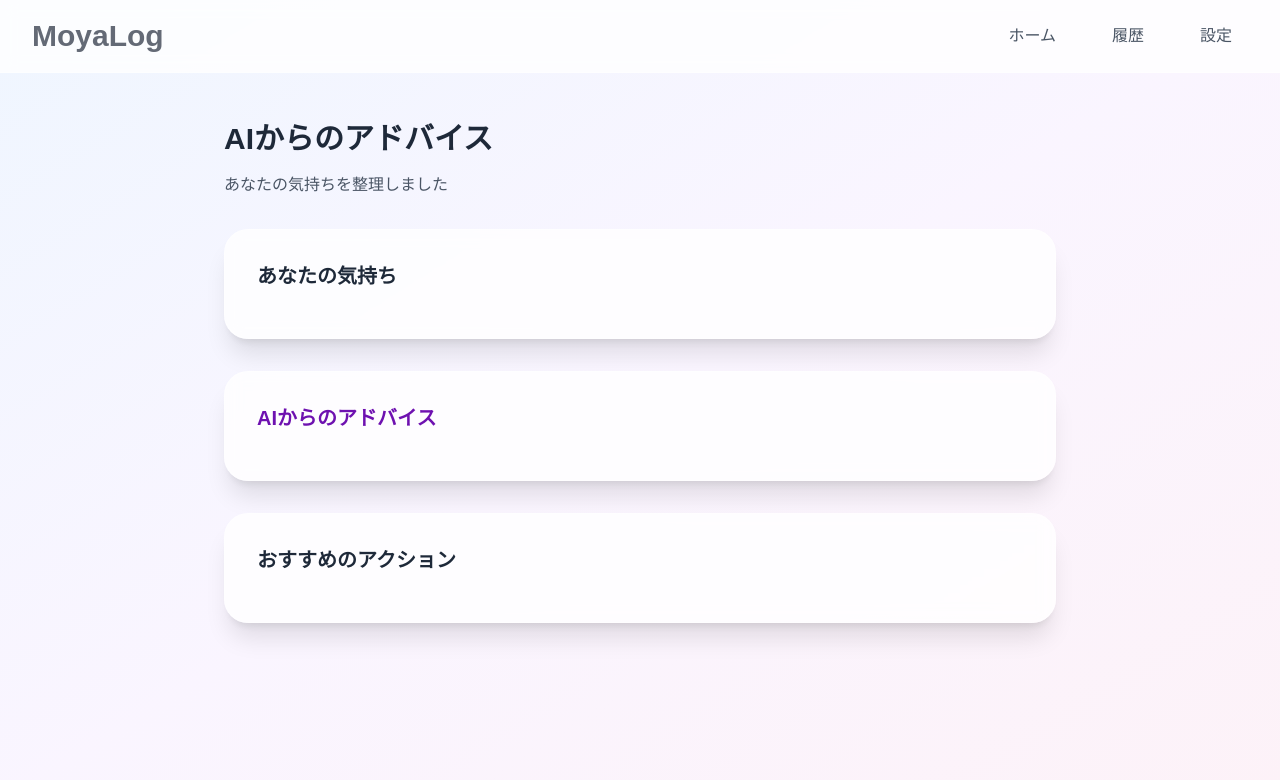
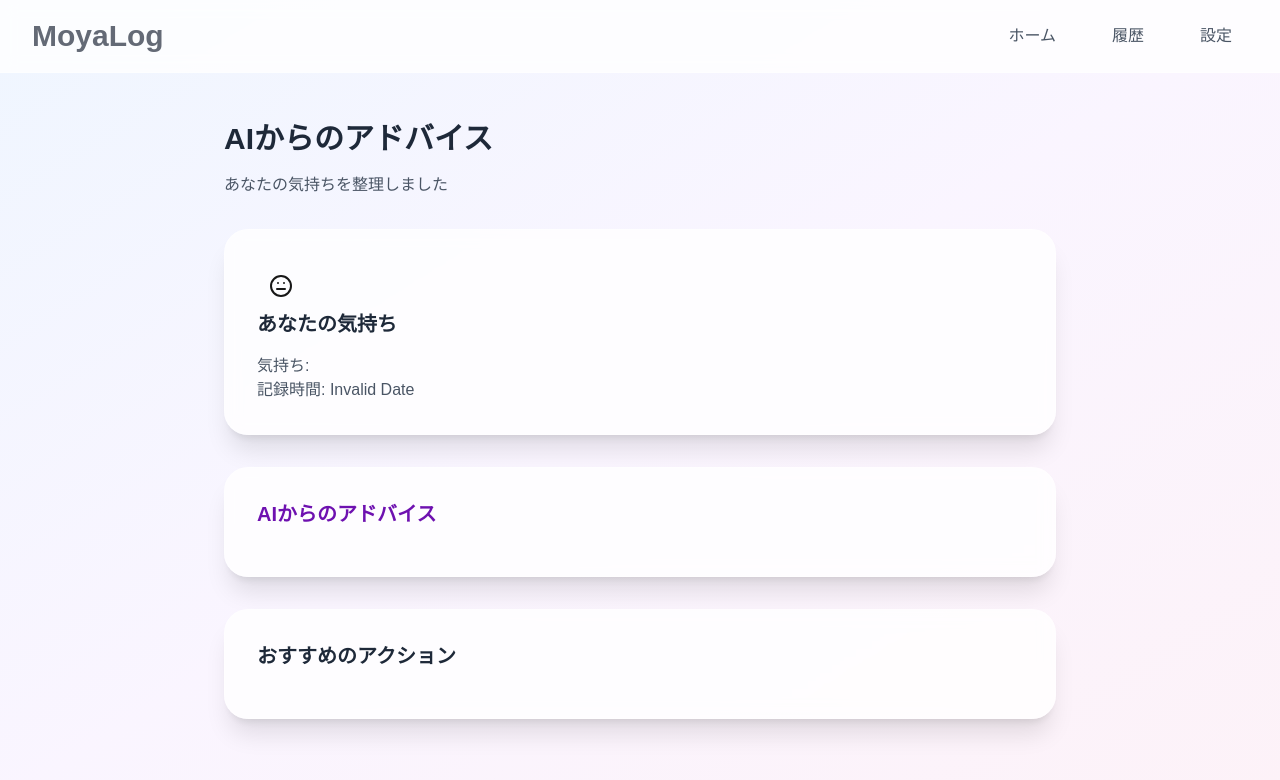
Before and after one commit to yuki-o-tech/moyalog-ai, a Next.js app: page /result in a window 1280 px wide. Shown: the top 780 px of the page. Built offline with nearby package versions, Linux system fonts and the light colour scheme.

Commit message:
feat: MoyaLogアプリの初期実装

```diff
--- a/package.json
+++ b/package.json
@@ -12,7 +12,8 @@
     "lucide-react": "^0.525.0",
     "next": "15.4.2",
     "react": "19.1.0",
-    "react-dom": "19.1.0"
+    "react-dom": "19.1.0",
+    "zustand": "^5.0.6"
   },
   "devDependencies": {
     "@eslint/eslintrc": "^3",
--- a/src/app/home/page.tsx
+++ b/src/app/home/page.tsx
@@ -8,27 +8,33 @@ import { PageTitle } from "@/components/PageTitle"
 import { SectionTitle } from "@/components/SectionTitle"
 import { Button } from "@/components/Button"
 import { moods } from "@/data/moods"
+import { useMoodStore } from "@/store/moodStore"
+import { LucideIcon } from "lucide-react"
 
 const Home = () => {
   const router = useRouter()
-  const [selectedMood, setSelectedMood] = useState<string | null>(null)
+  const { setMood } = useMoodStore()
+  const [selectedMood, setSelectedMood] = useState<{
+    icon: LucideIcon
+    color: string
+    bgColor: string
+  } | null>(null)
   const [input, setInput] = useState("")
-  const [isDisabled, setIsDisabled] = useState(false)
   const [isLoading, setIsLoading] = useState(false)
 
   const handleSubmit = async () => {
     if (input.trim() && selectedMood) {
       setIsLoading(true)
-      setIsDisabled(true)
-      const params = new URLSearchParams({
-        content: input,
-        mood: selectedMood,
-        timestamp: new Date().toISOString(),
-      }).toString()
+
+      setMood(
+        input,
+        selectedMood.icon,
+        selectedMood.color,
+        selectedMood.bgColor
+      )
 
       setTimeout(() => {
-        setIsLoading(false)
-        router.push(`/result?${params}`)
+        router.push("/result")
       }, 2000)
     }
   }
@@ -45,8 +51,14 @@ const Home = () => {
             <MoodButton
               key={mood.id}
               mood={mood}
-              selected={selectedMood === mood.id}
-              onClick={() => setSelectedMood(mood.id)}
+              selected={selectedMood?.icon === mood.icon}
+              onClick={() =>
+                setSelectedMood({
+                  icon: mood.icon,
+                  color: mood.color,
+                  bgColor: mood.bgColor,
+                })
+              }
               disabled={isLoading}
             />
           ))}
--- a/src/app/result/page.tsx
+++ b/src/app/result/page.tsx
@@ -1,9 +1,12 @@
+"use client"
 import { Card } from "@/components/card/Card"
 import { CardTitle } from "@/components/card/CardTitle"
 import { MoodIconBox } from "@/components/card/MoodIconBox"
 import { PageTitle } from "@/components/PageTitle"
+import { useMoodStore } from "@/store/moodStore"
 
 const Result = () => {
+  const { moodComment, icon: Icon, timestamp, color, bgColor } = useMoodStore()
   return (
     <div className="container mx-auto px-8 py-12 max-w-4xl">
       <div className="mb-8">
@@ -12,7 +15,12 @@ const Result = () => {
       </div>
       <div className="flex flex-col gap-8">
         <Card>
+          <MoodIconBox icon={Icon} color={color} bgColor={bgColor} />
           <CardTitle title="あなたの気持ち" color="text-gray-800" />
+          <p className="text-gray-600">気持ち: {moodComment}</p>
+          <p className="text-gray-600">
+            記録時間: {new Date(timestamp).toLocaleString("ja-JP")}
+          </p>
         </Card>
         <Card>
           <CardTitle title="AIからのアドバイス" color="text-purple-800" />
--- /dev/null
+++ b/src/store/moodStore.ts
@@ -0,0 +1,41 @@
+import { LucideIcon, Meh } from "lucide-react"
+import { create } from "zustand"
+
+interface MoodState {
+  moodComment: string
+  icon: LucideIcon
+  timestamp: string
+  color: string
+  bgColor: string
+  setMood: (
+    moodComment: string,
+    icon: LucideIcon,
+    color: string,
+    bgColor: string
+  ) => void
+  resetMood: () => void
+}
+
+export const useMoodStore = create<MoodState>((set) => ({
+  moodComment: "",
+  icon: Meh,
+  timestamp: "",
+  color: "",
+  bgColor: "",
+  setMood: (moodComment, icon, color = "", bgColor = "") =>
+    set({
+      moodComment,
+      icon,
+      timestamp: new Date().toISOString(),
+      color,
+      bgColor,
+    }),
+  resetMood: () =>
+    set({
+      moodComment: "",
+      icon: Meh,
+      timestamp: "",
+      color: "",
+      bgColor: "",
+    }),
+}))
```
Also changed, not shown: 1 other file (tests, documents, lock files or other folders).
